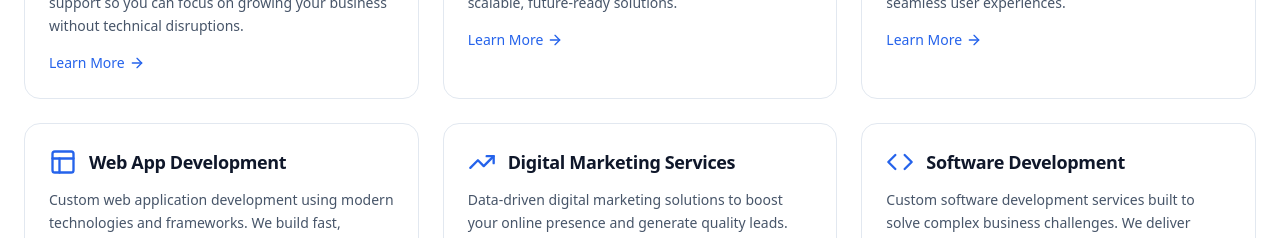
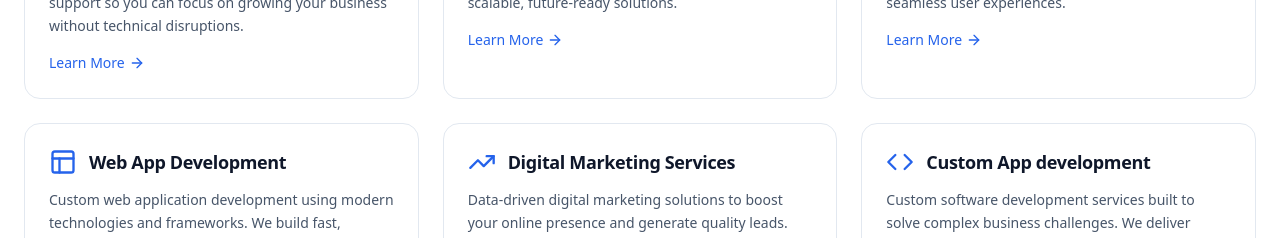
Before and after one commit to cipher997/uplyft.me, a Next.js app: page / in a window 1280 px wide. Shown: the part 1125-1363 px from the top of the page. Built offline with nearby package versions, Linux system fonts and the light colour scheme.

Commit message:
update services.ts

```diff
--- a/data/services.ts
+++ b/data/services.ts
@@ -49,7 +49,7 @@ export const services: Service[] = [
   },
   {
     id: "software-dev",
-    title: "Software Development",
+    title: "Custom App development",
     description:
       "Custom software development services built to solve complex business challenges. We deliver secure, scalable, and high-quality software solutions tailored to your workflows.",
     href: "/services/software-development",
```
